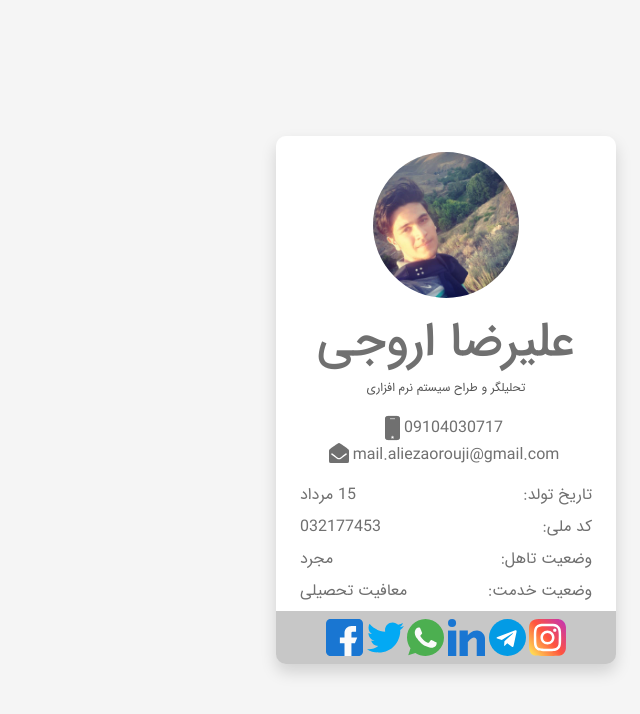
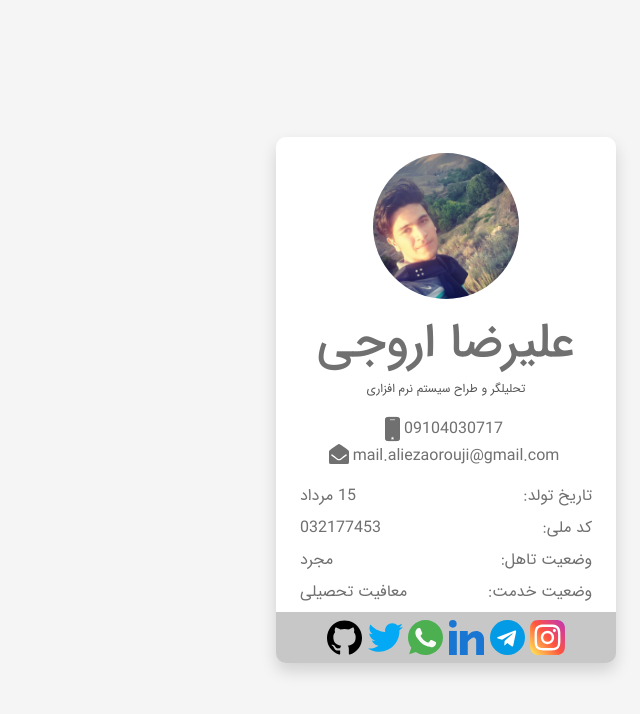
Before and after one commit to alireza-orouji/CV, a plain HTML site: page src/index.html in a window 1280 px wide. Shown: the whole page, without its empty margins (640-1280 px from the left). Drawn offline with nearby package versions, Linux system fonts and the light colour scheme.

Commit message:
social link

```diff
--- a/src/index.html
+++ b/src/index.html
@@ -49,7 +49,8 @@
                                     </g>
                                 </g>
                             </svg>
-                            <span class="text-color-primary align-self-center mx-1">09104030717</span>
+                            <a href="tel:+989104030717"
+                                class="text-color-primary text-decoration-none align-self-center mx-1">09104030717</a>
                         </div>
 
                         <div class="d-flex justify-content-center">
@@ -58,7 +59,8 @@
                                     d="M35,31.719A3.281,3.281,0,0,1,31.719,35H3.281A3.281,3.281,0,0,1,0,31.719v-18a3.281,3.281,0,0,1,1.257-2.582C2.96,9.8,4.367,8.721,12.482,2.832,13.632,1.994,15.914-.024,17.5,0c1.586-.024,3.869,1.994,5.018,2.832,8.113,5.888,9.523,6.972,11.225,8.306A3.281,3.281,0,0,1,35,13.721Zm-4.489-13.44a.546.546,0,0,0-.775-.13c-1.562,1.153-3.791,2.783-7.218,5.269-1.15.838-3.432,2.856-5.018,2.832-1.587.024-3.866-1.992-5.018-2.832C9.056,20.931,6.826,19.3,5.264,18.148a.546.546,0,0,0-.775.13l-.62.9a.547.547,0,0,0,.126.75c1.565,1.155,3.791,2.782,7.2,5.255,1.386,1.01,3.864,3.268,6.307,3.252,2.442.017,4.919-2.24,6.307-3.252,3.408-2.473,5.634-4.1,7.2-5.255a.547.547,0,0,0,.126-.75Z"
                                     transform="translate(0 0)" fill="#707070" />
                             </svg>
-                            <span class="text-color-primary align-self-center mx-1">mail.aliezaorouji@gmail.com</span>
+                            <a href="mailto:mail.aliezaorouji@gmail.com"
+                                class="text-color-primary text-decoration-none align-self-center mx-1">mail.aliezaorouji@gmail.com</a>
                         </div>
                     </div>
 
@@ -87,12 +89,24 @@
                 </div>
 
                 <div class="d-flex justify-content-lg-around bg-color-light p-2 px-4 px-5 rounded-botton-10px">
-                    <img src="../assets/icon/social-icon/instagram.svg" width="37">
-                    <img src="../assets/icon/social-icon/telegram.svg" width="37">
-                    <img src="../assets/icon/social-icon/linkedin.svg" width="37">
-                    <img src="../assets/icon/social-icon/whatsapp.svg" width="37">
-                    <img src="../assets/icon/social-icon/twitter.svg" width="37">
-                    <img src="../assets/icon/social-icon/facebook.svg" width="37">
+                    <a href="https://www.instagram.com/orouji.alireza" target="_blanck">
+                        <img src="../assets/icon/social-icon/instagram.svg" width="35">
+                    </a>
+                    <a href="https://t.me/alirezaorouji" target="_blanck">
+                        <img src="../assets/icon/social-icon/telegram.svg" width="35">
+                    </a>
+                    <a href="https://www.linkedin.com/in/alirezaorouji" target="_blanck">
+                        <img src="../assets/icon/social-icon/linkedin.svg" width="35">
+                    </a>
+                    <a href="https://wa.me/989104030717" target="_blanck">
+                        <img src="../assets/icon/social-icon/whatsapp.svg" width="35">
+                    </a>
+                    <a href="https://twitter.com/alireza__orouji" target="_blanck">
+                        <img src="../assets/icon/social-icon/twitter.svg" width="35">
+                    </a>
+                    <a href="https://github.com/alireza-orouji" target="_blanck">
+                        <img src="../assets/icon/social-icon/github.svg" width="35">
+                    </a>
                 </div>
             </section>
         </article>
```
